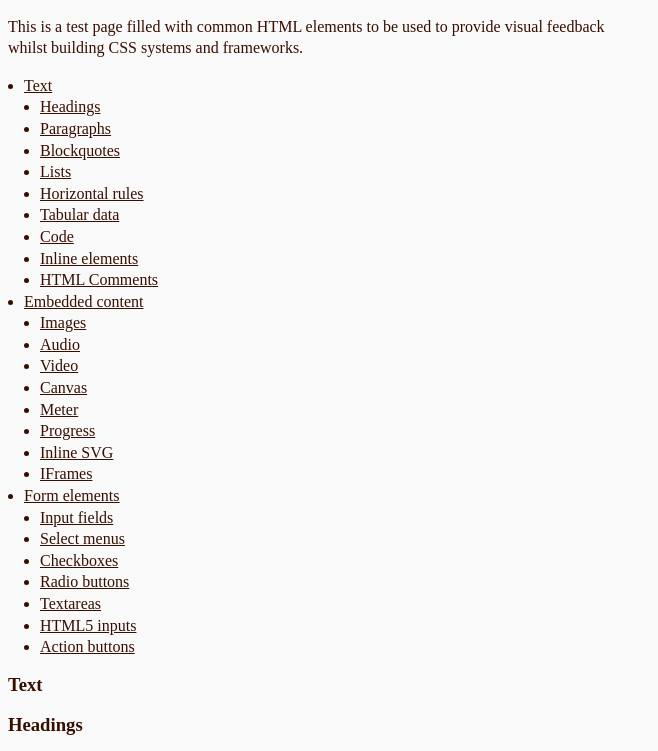
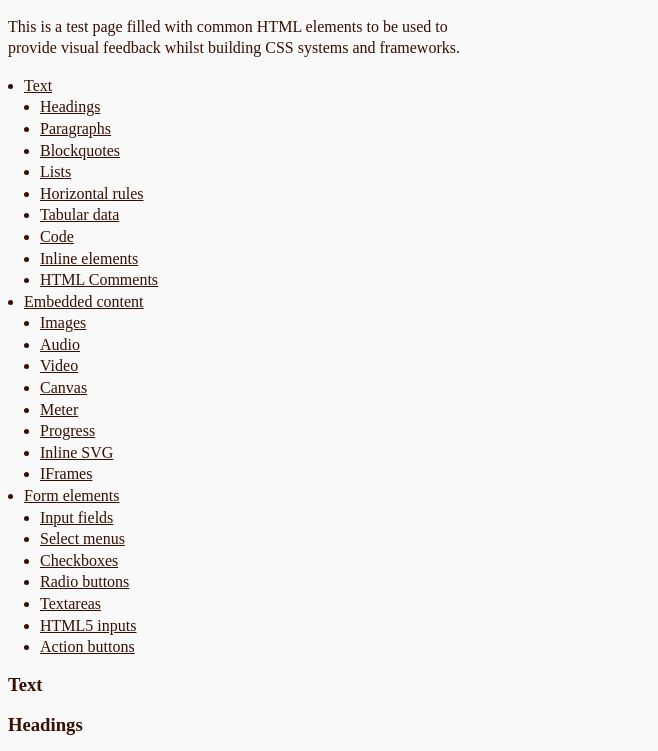
Before and after one commit to crislin2046/goldenfont.css, a plain HTML site: page index.html in a window 1280 px wide. Shown: the part 34-785 px from the top of the page, without its empty margins (0-658 px from the left). Drawn offline with Linux system fonts and the light colour scheme.

Commit message:
Update goldenfont.css

```diff
--- a/goldenfont.css
+++ b/goldenfont.css
@@ -79,6 +79,6 @@ blockquote, ul, ol, dd {
 }
 
 p, blockquote, ol, ul, dl, h1, h2 {
-  width: 37.5em;
+  width: 30em;
   max-width: 100%;
 }
```
